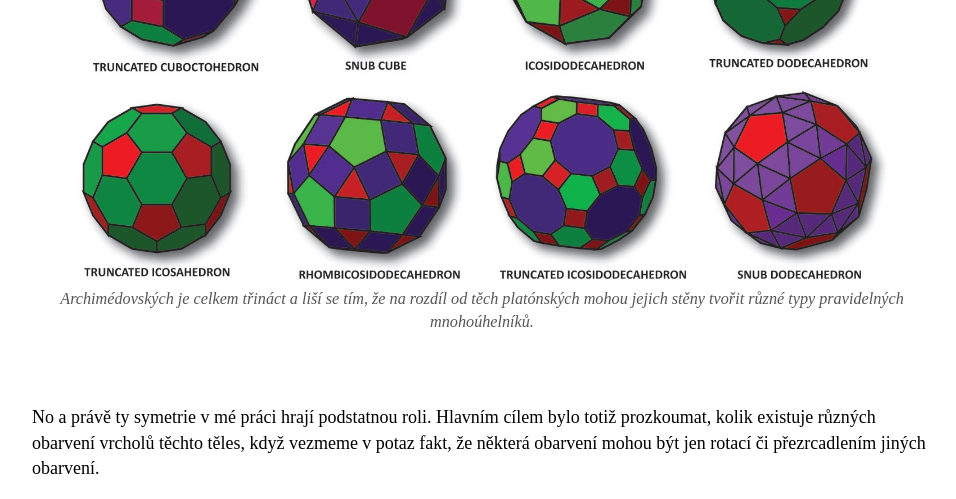
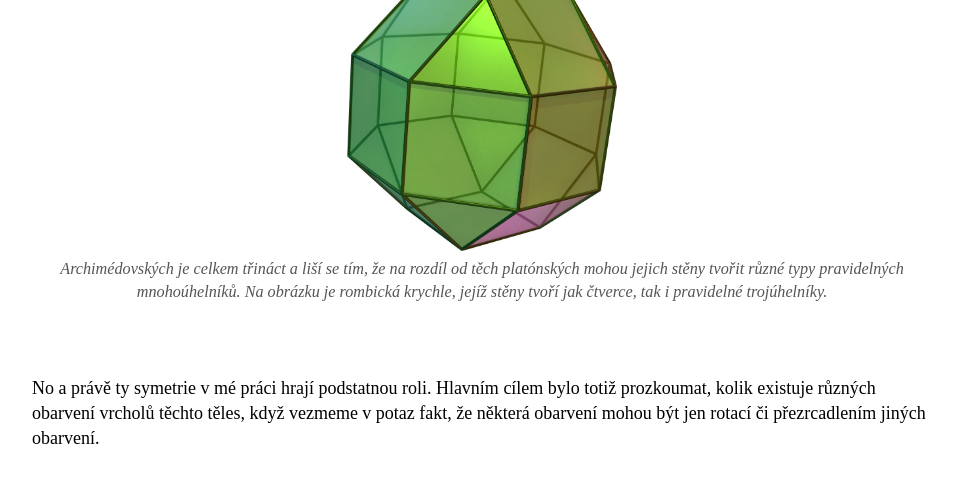
Before and after one commit to hartmaj2/hartmaj2.github.io, a Jekyll site: the page built from _posts/2025-07-18-post.md, in a window 1280 px wide and 900 px high, scrolled down 2122 px, cut to the strip 0-499 px from the top of the window. Shown: the whole strip, without its empty margins (158-1114 px from the left). Built offline with Jekyll 4.4.1, drawn with Linux system fonts in a browser that asks for light colours.

Commit message:
Update interview page

```diff
--- a/_posts/2025-07-18-post.md
+++ b/_posts/2025-07-18-post.md
@@ -20,13 +20,13 @@ Ve své práci se věnuji barvení grafů platónských a archimédovských těl
 Platónských těles je celkem pět: čtyřstěn, krychle, osmistěn, dvanáctistěn a dvacetistěn. Archimédovských je celkem třináct a liší se tím, že na rozdíl od těch platónských mohou jejich stěny tvořit různé typy pravidelných mnohoúhelníků. Pro připomenutí, stěny platónských těles musí všechny odpovídat právě jednomu vybranému pravidelnému mnohoúhelníku. Tato tělesa fascinují lidstvo již od starověku zejména svou bohatostí na symetrie. Například staří Řekové přisuzovali každému platónskému tělesu nějaký živel. Krychle reprezentovala zemi, dvacetistěn vodu, osmistěn vítr, čtyřstěn oheň a dvanáctistěn tzv. éter.
 
 <figure>
-  <img src="/Resources/mff_rozhovor/platonic.png" style="width: 100%;">
+  <img src="/Resources/mff_rozhovor/platonic2.svg" style="width: 70%;">
   <figcaption>Platónských těles je celkem pět: čtyřstěn, krychle, osmistěn, dvanáctistěn a dvacetistěn.</figcaption>
 </figure>
 
 <figure>
-  <img src="/Resources/mff_rozhovor/archimedean-solids.jpg" style="width: 100%;">
-  <figcaption>Archimédovských je celkem třináct a liší se tím, že na rozdíl od těch platónských mohou jejich stěny tvořit různé typy pravidelných mnohoúhelníků.</figcaption>
+  <img src="/Resources/mff_rozhovor/rhombicuboctahedron.jpg" style="width: 30%;">
+  <figcaption>Archimédovských je celkem třináct a liší se tím, že na rozdíl od těch platónských mohou jejich stěny tvořit různé typy pravidelných mnohoúhelníků. Na obrázku je rombická krychle, jejíž stěny tvoří jak čtverce, tak i pravidelné trojúhelníky.</figcaption>
 </figure>
 
 No a právě ty symetrie v mé práci hrají podstatnou roli. Hlavním cílem bylo totiž prozkoumat, kolik existuje různých obarvení vrcholů těchto těles, když vezmeme v potaz fakt, že některá obarvení mohou být jen rotací či přezrcadlením jiných obarvení.
```
Also changed, not shown: Resources/mff_rozhovor/platonic2.svg (added), Resources/mff_rozhovor/rhombicuboctahedron.jpg (added).
